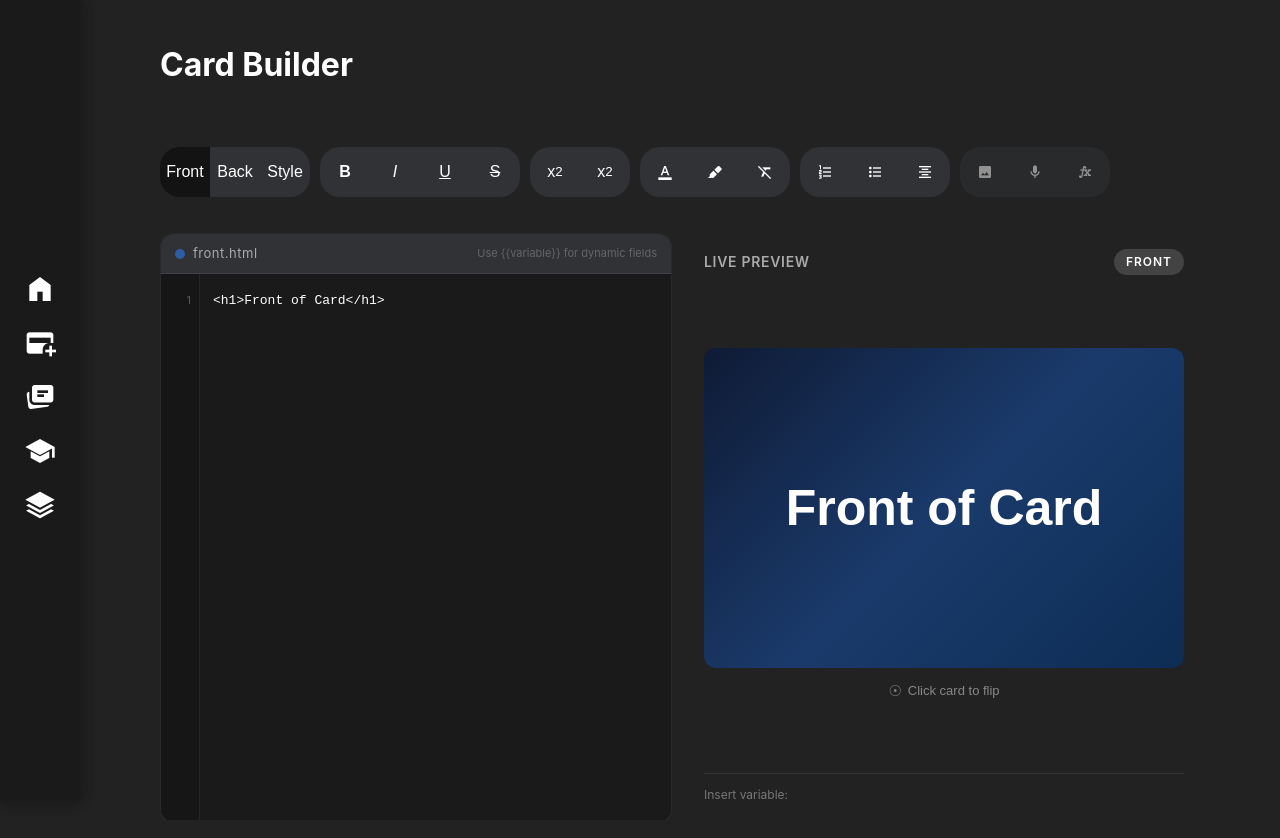
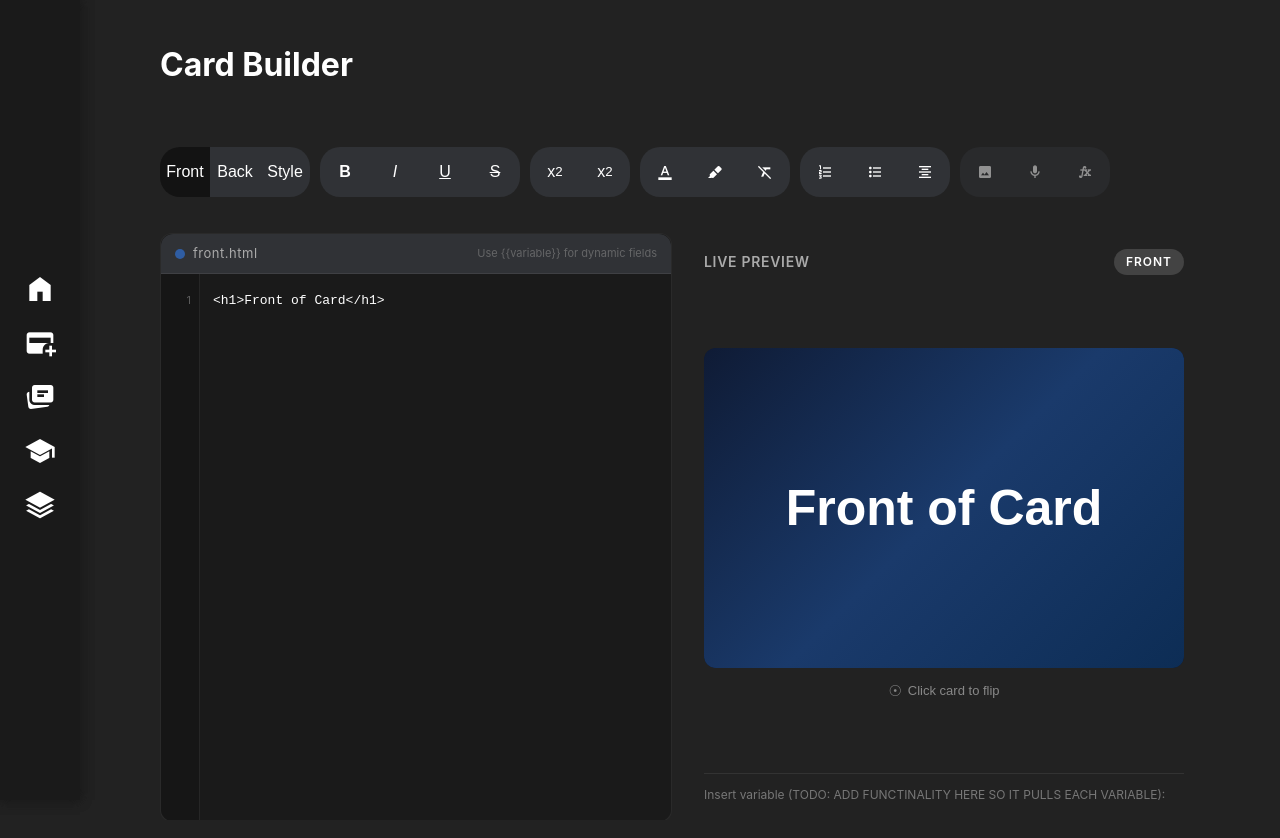
Before and after one commit to 18barbers2/gostudycards, a React (Vite) app in the folder frontend/: page /card-builder in a window 1280 px wide. Shown: the top 838 px of the page. Built offline with nearby package versions, Linux system fonts and the light colour scheme.

Commit message:
feature: removed the mapping for the variables for now

```diff
--- a/frontend/src/components/PreviewPanel.tsx
+++ b/frontend/src/components/PreviewPanel.tsx
@@ -27,12 +27,7 @@ function PreviewPanel({ side, template, style, data, onFlip, onInsert }: Preview
                 </button>
             </div>
             <div className='preview-insert-bar'>
-                <span className='preview-insert-label'>Insert variable:</span>
-                {variables.map(v => (
-                    <button key={v} className='preview-insert-chip' onClick={() => onInsert(`{{${v}}}`)}>
-                        {`{{${v}}}`}
-                    </button>
-                ))}
+                <span className='preview-insert-label'>Insert variable (TODO: ADD FUNCTINALITY HERE SO IT PULLS EACH VARIABLE):</span>
             </div>
         </div>
     );
```
